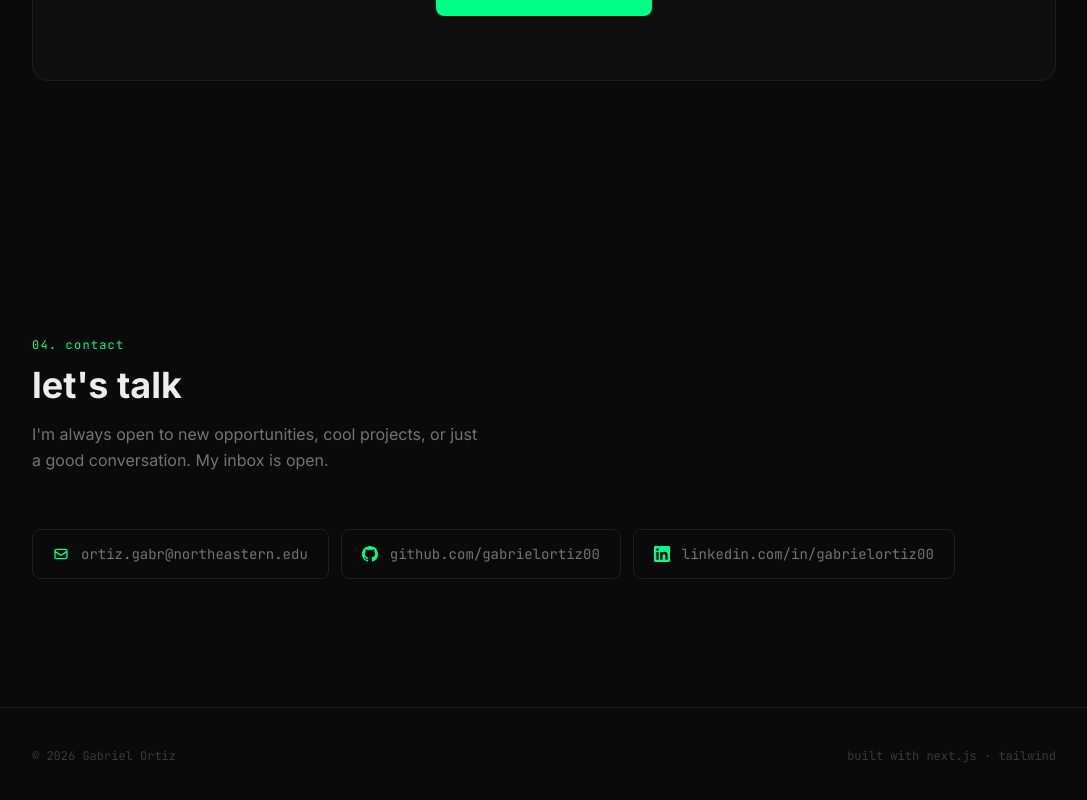
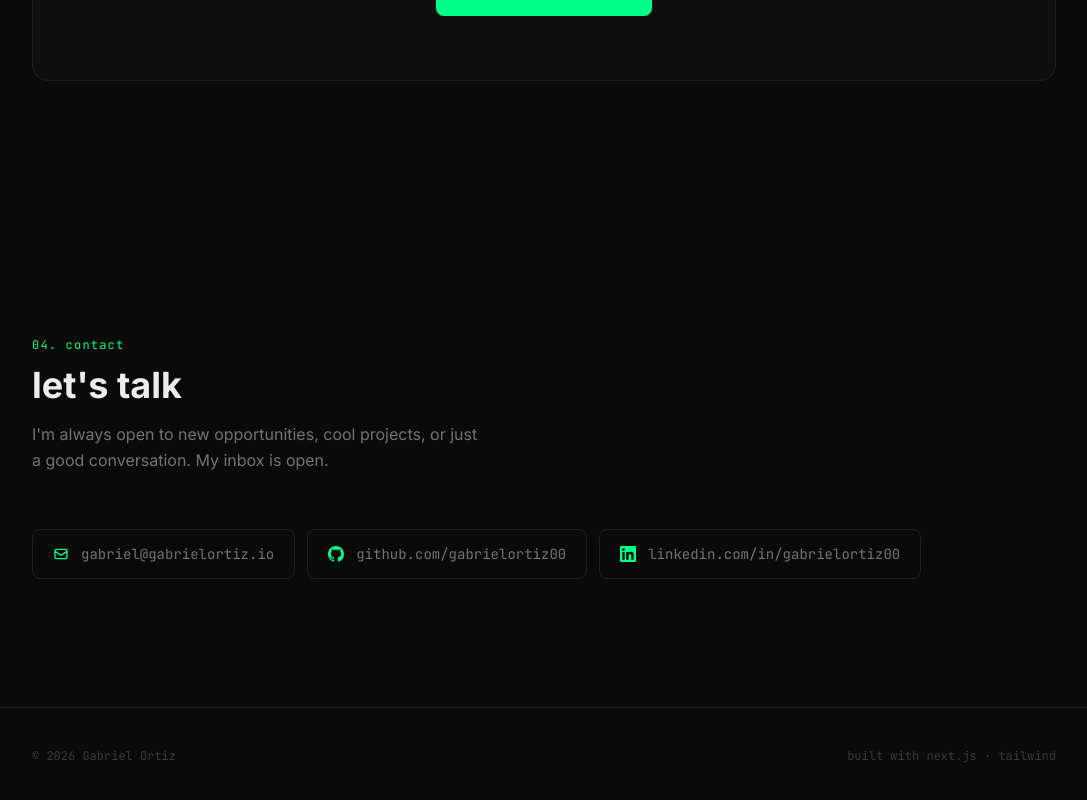
Before and after one commit to gabrielortiz00/gabrielortiz, a Next.js app: page / in a window 1280 px wide. Shown: the part 2733-3533 px from the top of the page, without its empty margins (96-1183 px from the left). Built offline with nearby package versions, Linux system fonts and the light colour scheme.

Commit message:
Revise resume and change to personal email in Contact

```diff
--- a/src/components/Contact.tsx
+++ b/src/components/Contact.tsx
@@ -2,12 +2,12 @@
 
 import { motion } from "framer-motion";
 
-// TODO: update these with your actual email, GitHub username, and LinkedIn
+
 const links = [
   {
     label: "email",
-    href: "mailto:ortiz.gabr@northeastern.edu",
-    display: "ortiz.gabr@northeastern.edu",
+    href: "mailto:gabriel@gabrielortiz.io",
+    display: "gabriel@gabrielortiz.io",
   },
   {
     label: "github",
--- a/src/components/Resume.tsx
+++ b/src/components/Resume.tsx
@@ -24,7 +24,7 @@ export default function Resume() {
               else that didn&apos;t fit here.
             </p>
             <a
-              href="/resume.pdf"
+              href="/gabriel_ortiz_resume_2026.pdf"
               download
               className="inline-flex items-center gap-2.5 px-8 py-4 bg-accent text-[#0a0a0a] font-mono text-sm font-bold rounded-lg hover:bg-accent/90 active:scale-95 transition-all duration-200"
             >
```
Also changed, not shown: 2 other files (tests, documents, lock files or other folders).
